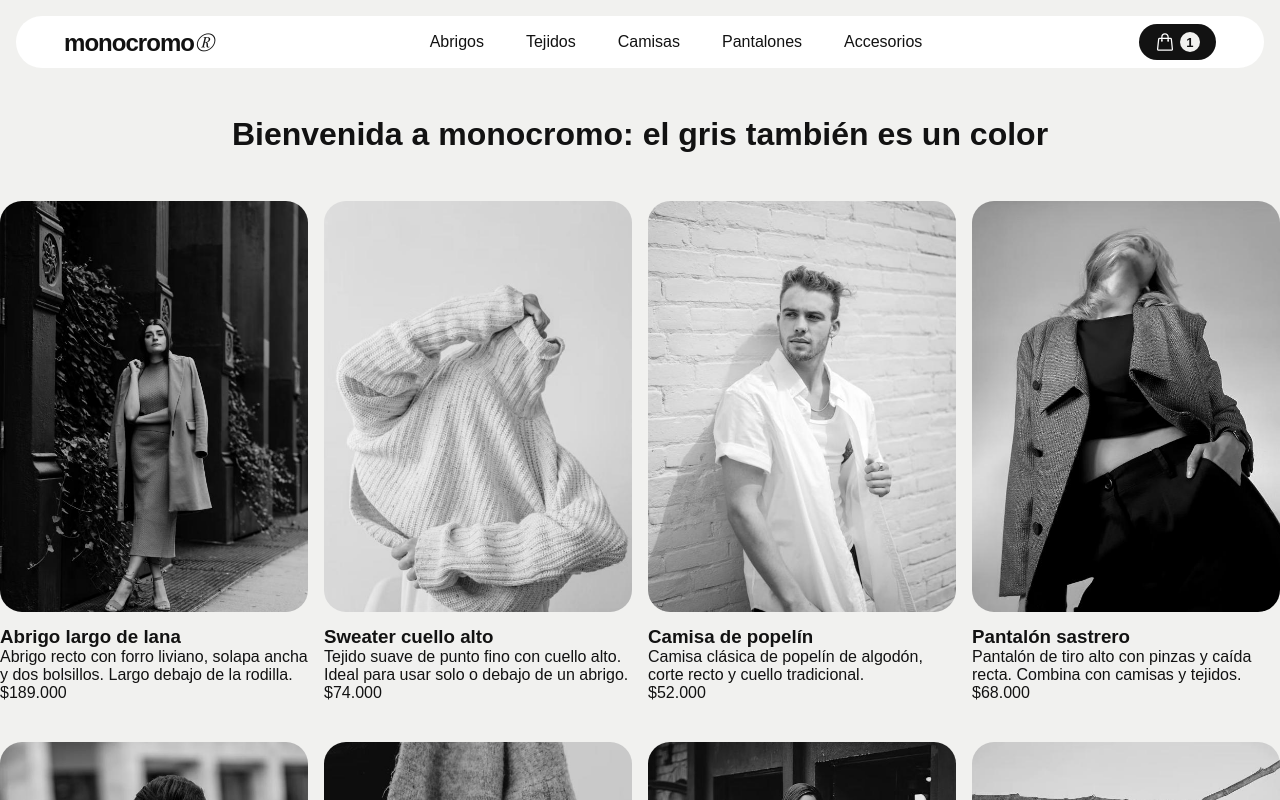
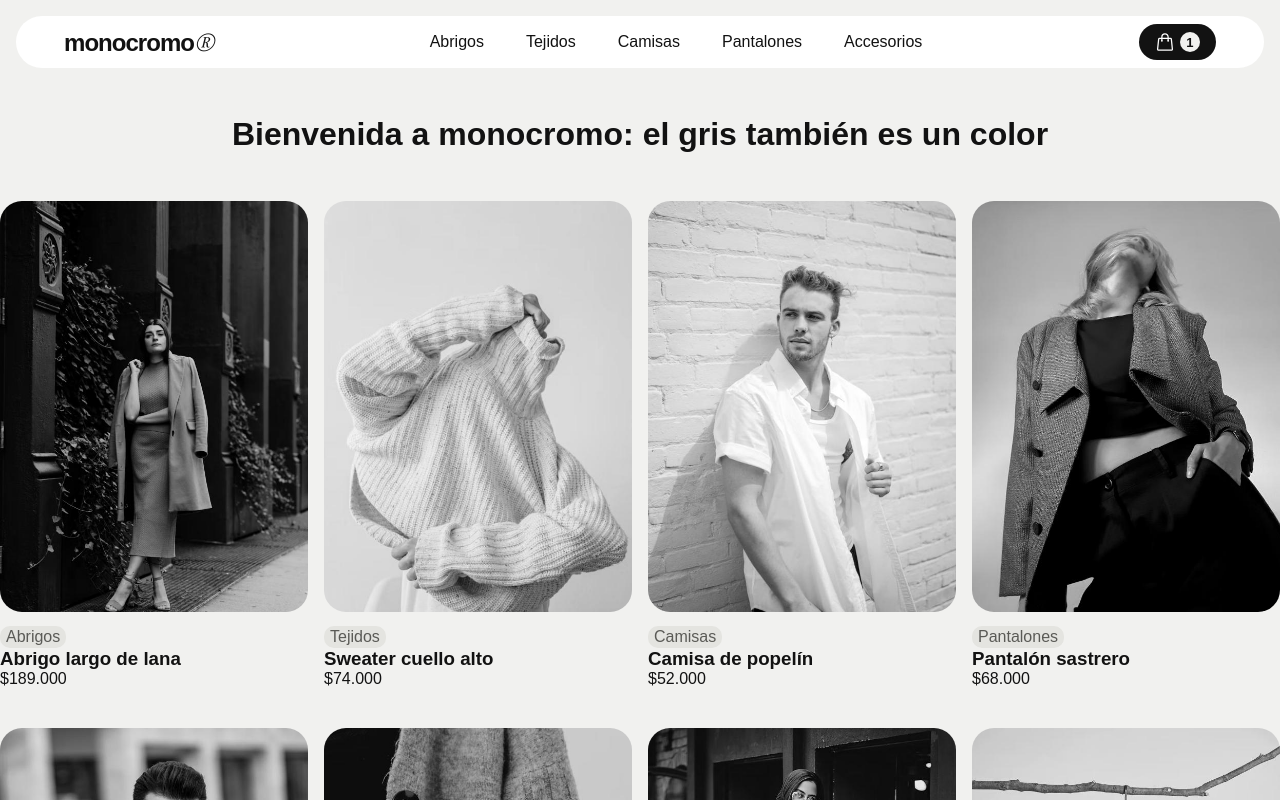
Before and after one commit to ceg1907/monocromo-ecommerce, a React (Vite) app: page / in a window 1280 px wide. Shown: the top 800 px of the page. Built offline with nearby package versions, Linux system fonts and the light colour scheme.

Commit message:
refactor: mostrar categoría en lugar de descripción en ProductCard

```diff
--- a/src/components/ProductCard/ProductCard.css
+++ b/src/components/ProductCard/ProductCard.css
@@ -7,3 +7,12 @@
 .box-description-item {
     margin-top: 10px;
 }
+
+.text-category {
+    text-transform: capitalize;
+    color: var(--color-texto-secundario);
+    background-color: var(--color-fondo-suave);
+    border-radius: 10px;
+    display: inline-block;
+    padding: 2px 6px;
+}
--- a/src/components/ProductCard/ProductCard.jsx
+++ b/src/components/ProductCard/ProductCard.jsx
@@ -5,8 +5,9 @@ const ProductCard = ({ item }) => {
         <article className='product-card'>
             <img src={item.img} alt={item.name} className='img-card' />
             <div className='box-description-item'>
+                <p className='text-category'>{item.category}</p>
+
                 <h3 className='card-tittle'>{item.name}</h3>
-                <p>{item.description}</p>
                 <span className='card-price'>
                     ${item.price.toLocaleString('es-AR')}
                 </span>
```
